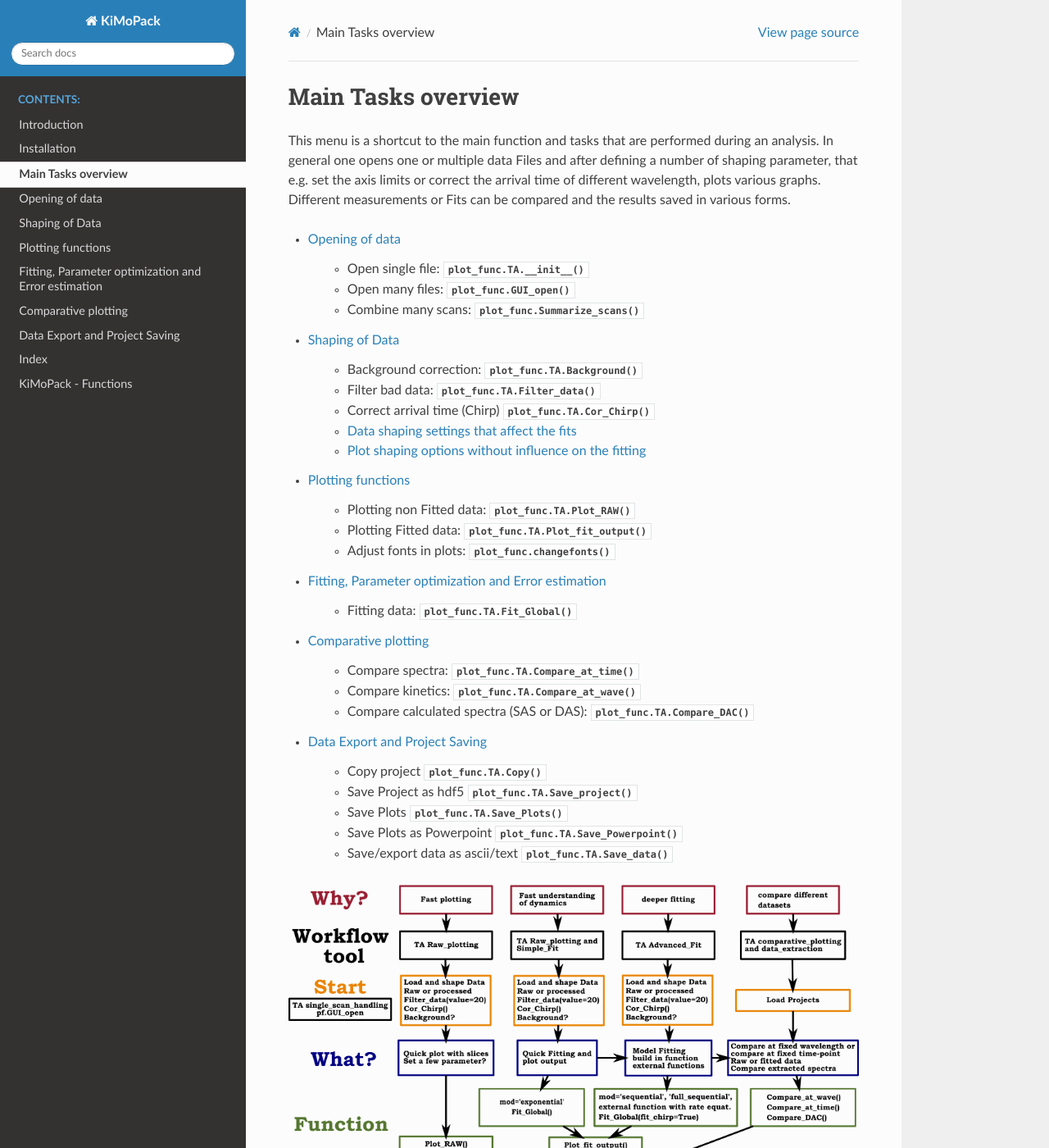
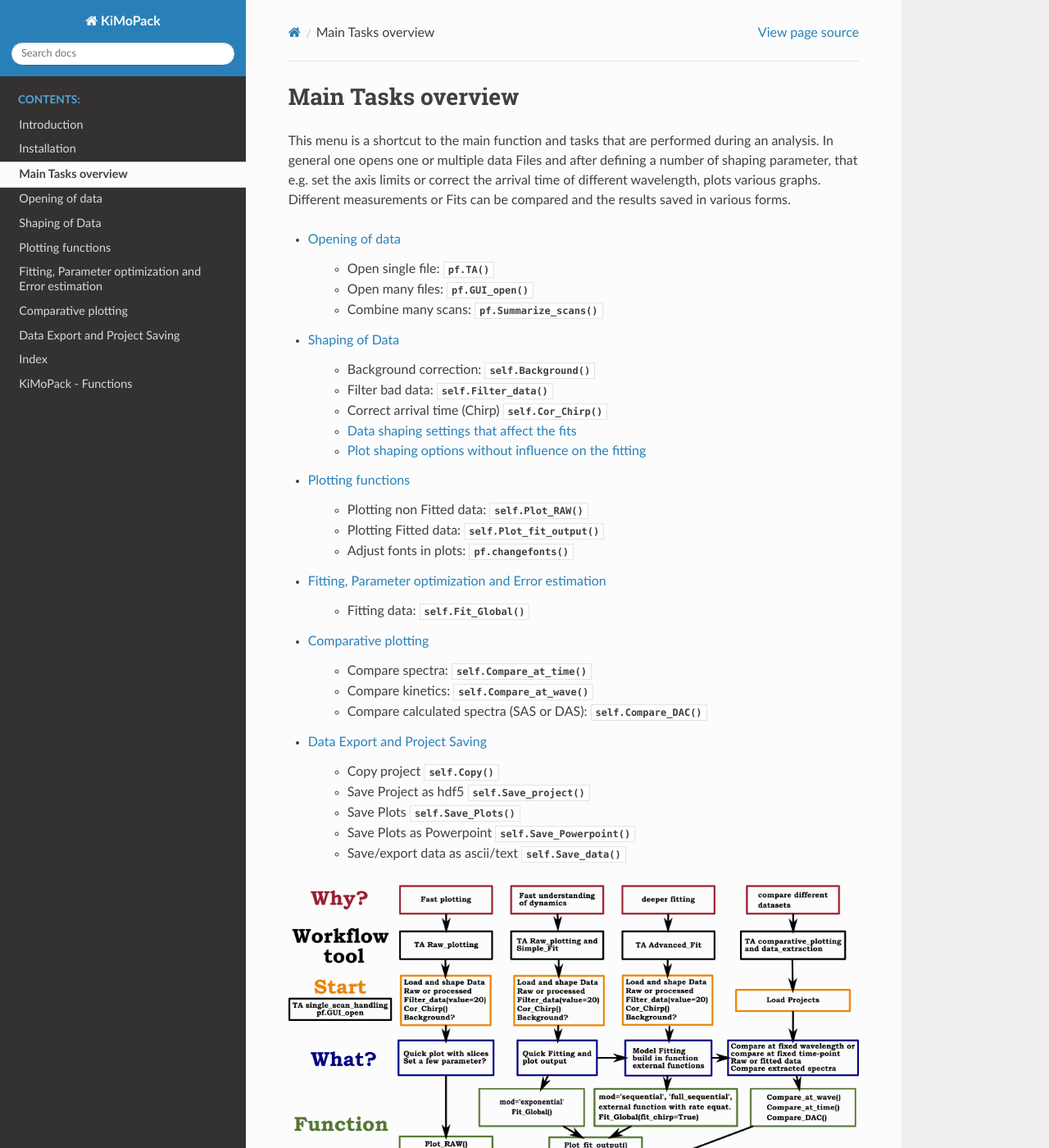
Before and after one commit to erdzeichen/KiMoPack, a Sphinx documentation site: the page built from docs/source/Main_tasks.rst, in a window 1280 px wide and 1400 px high. Shown: the whole window at 82% size. Built offline with Sphinx 7.4.7 and the Read the Docs theme 2.0.0, drawn with Linux system fonts in a browser that asks for light colours; pages that are not in the unit, such as notebooks, are missing from menus.

Commit message:
no message

```diff
--- a/docs/source/Main_tasks.rst
+++ b/docs/source/Main_tasks.rst
@@ -8,40 +8,40 @@ Different measurements or Fits can be compared and the results saved in various
 
 * :ref:`Opening of data`
 
-	* Open single file: 			:meth:`plot_func.TA.__init__`
-	* Open many files: 				:meth:`plot_func.GUI_open`
-	* Combine many scans:			:meth:`plot_func.Summarize_scans`
+	* Open single file: 			:meth:`pf.TA()<plot_func.TA.__init__>`
+	* Open many files: 				:meth:`pf.GUI_open()<plot_func.GUI_open>`
+	* Combine many scans:			:meth:`pf.Summarize_scans()<plot_func.Summarize_scans>`
 
 * :ref:`Shaping of Data`
 
-	* Background correction:			:meth:`plot_func.TA.Background`
-	* Filter bad data:				:meth:`plot_func.TA.Filter_data`
-	* Correct arrival time (Chirp)	:meth:`plot_func.TA.Cor_Chirp`
+	* Background correction:			:meth:`self.Background()<plot_func.TA.Background>`
+	* Filter bad data:				:meth:`self.Filter_data()<plot_func.TA.Filter_data>`
+	* Correct arrival time (Chirp)	:meth:`self.Cor_Chirp()<plot_func.TA.Cor_Chirp>`
 	* :ref:`Data shaping settings that affect the fits`
 	* :ref:`Plot shaping options without influence on the fitting`
 
 * :ref:`Plotting functions`
 
-	* Plotting non Fitted data:	:meth:`plot_func.TA.Plot_RAW`
-	* Plotting Fitted data:		:meth:`plot_func.TA.Plot_fit_output`
-	* Adjust fonts in plots:		:meth:`plot_func.changefonts`
+	* Plotting non Fitted data:	:meth:`self.Plot_RAW()<plot_func.TA.Plot_RAW>`
+	* Plotting Fitted data:		:meth:`self.Plot_fit_output()<plot_func.TA.Plot_fit_output>`
+	* Adjust fonts in plots:		:meth:`pf.changefonts()<plot_func.changefonts>`
 
 * :ref:`Fitting, Parameter optimization and Error estimation`
 
-	* Fitting data:				:meth:`plot_func.TA.Fit_Global`
+	* Fitting data:				:meth:`self.Fit_Global()<plot_func.TA.Fit_Global>`
 
 * :ref:`Comparative plotting`
 
-	* Compare spectra:				:meth:`plot_func.TA.Compare_at_time`
-	* Compare kinetics:				:meth:`plot_func.TA.Compare_at_wave`
-	* Compare calculated spectra (SAS or DAS):	:meth:`plot_func.TA.Compare_DAC`
+	* Compare spectra:				:meth:`self.Compare_at_time()<plot_func.TA.Compare_at_time>`
+	* Compare kinetics:				:meth:`self.Compare_at_wave()<plot_func.TA.Compare_at_wave>`
+	* Compare calculated spectra (SAS or DAS):	:meth:`self.Compare_DAC()<plot_func.TA.Compare_DAC>`
 
 * :ref:`Data Export and Project Saving`
 
-	* Copy project					:meth:`plot_func.TA.Copy`
-	* Save Project as hdf5			:meth:`plot_func.TA.Save_project`
-	* Save Plots					:func:`plot_func.TA.Save_Plots`
-	* Save Plots as Powerpoint		:func:`plot_func.TA.Save_Powerpoint`
-	* Save/export data as ascii/text	:meth:`plot_func.TA.Save_data`
+	* Copy project					:meth:`self.Copy()<plot_func.TA.Copy>`
+	* Save Project as hdf5			:meth:`self.Save_project()<plot_func.TA.Save_project>`
+	* Save Plots					:func:`self.Save_Plots()<plot_func.TA.Save_Plots>`
+	* Save Plots as Powerpoint		:func:`self.Save_Powerpoint()<plot_func.TA.Save_Powerpoint>`
+	* Save/export data as ascii/text	:meth:`self.Save_data()<plot_func.TA.Save_data>`
 
 .. figure:: _static\\structure.png
--- a/docs/source/modules.rst
+++ b/docs/source/modules.rst
@@ -4,4 +4,4 @@ code_folder
 .. toctree::
    :maxdepth: 4
 
-   plot_func
+   KiMoPack.plot_func
```
